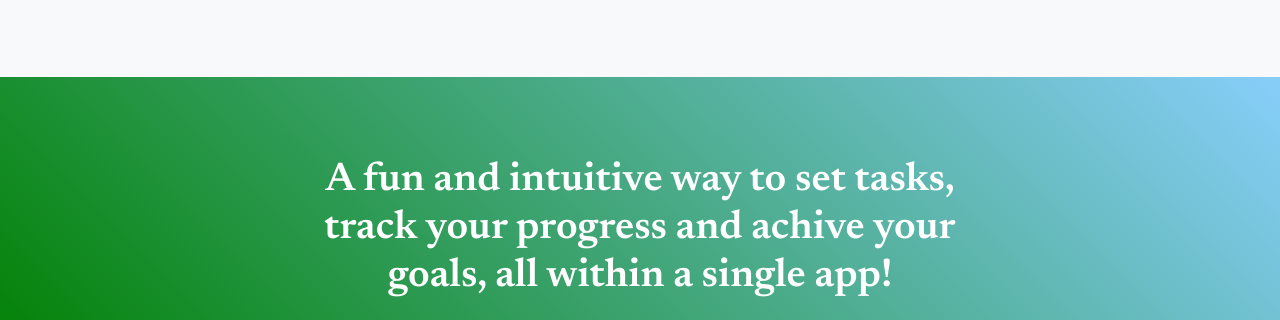
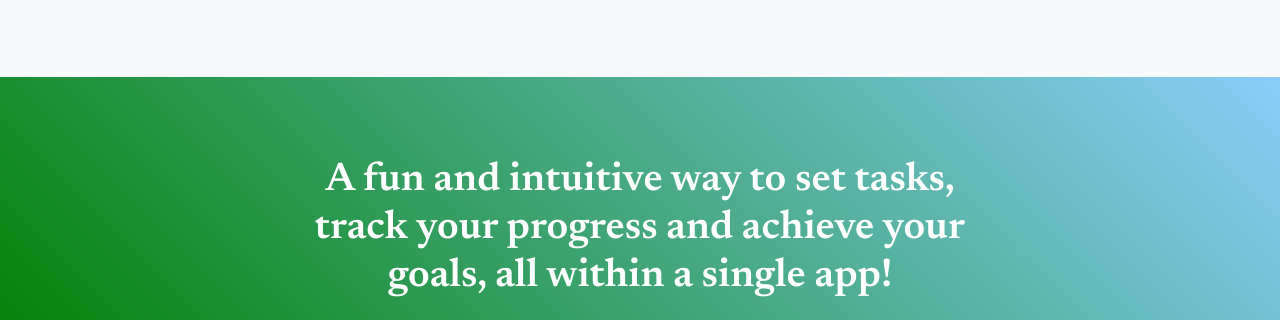
Before and after one commit to deleanuradu/habit-oasis-landing-page, a plain HTML site: page index.html in a window 1280 px wide. Shown: the part 632-952 px from the top of the page. Drawn offline with nearby package versions, Linux system fonts and the light colour scheme.

Commit message:
correcting achieve word

```diff
--- a/index.html
+++ b/index.html
@@ -117,7 +117,7 @@
             <div class="container px-5">
                 <div class="row gx-5 justify-content-center">
                     <div class="col-xl-8">
-                        <div class="h3 fs-1 text-white mb-0">A fun and intuitive way to set tasks, track your progress and achive your goals, all within a single app!</div>
+                        <div class="h3 fs-1 text-white mb-0">A fun and intuitive way to set tasks, track your progress and achieve your goals, all within a single app!</div>
                     </div>
                 </div>
             </div>
```
